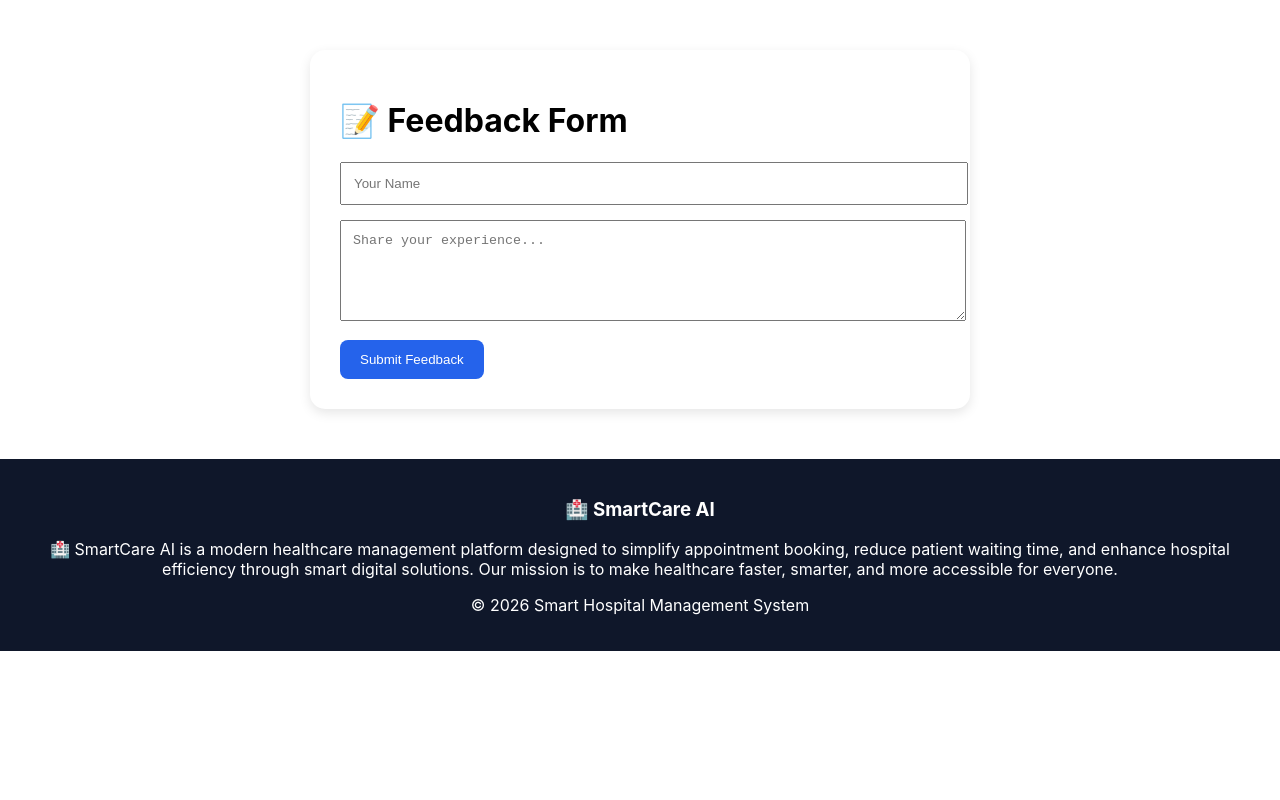
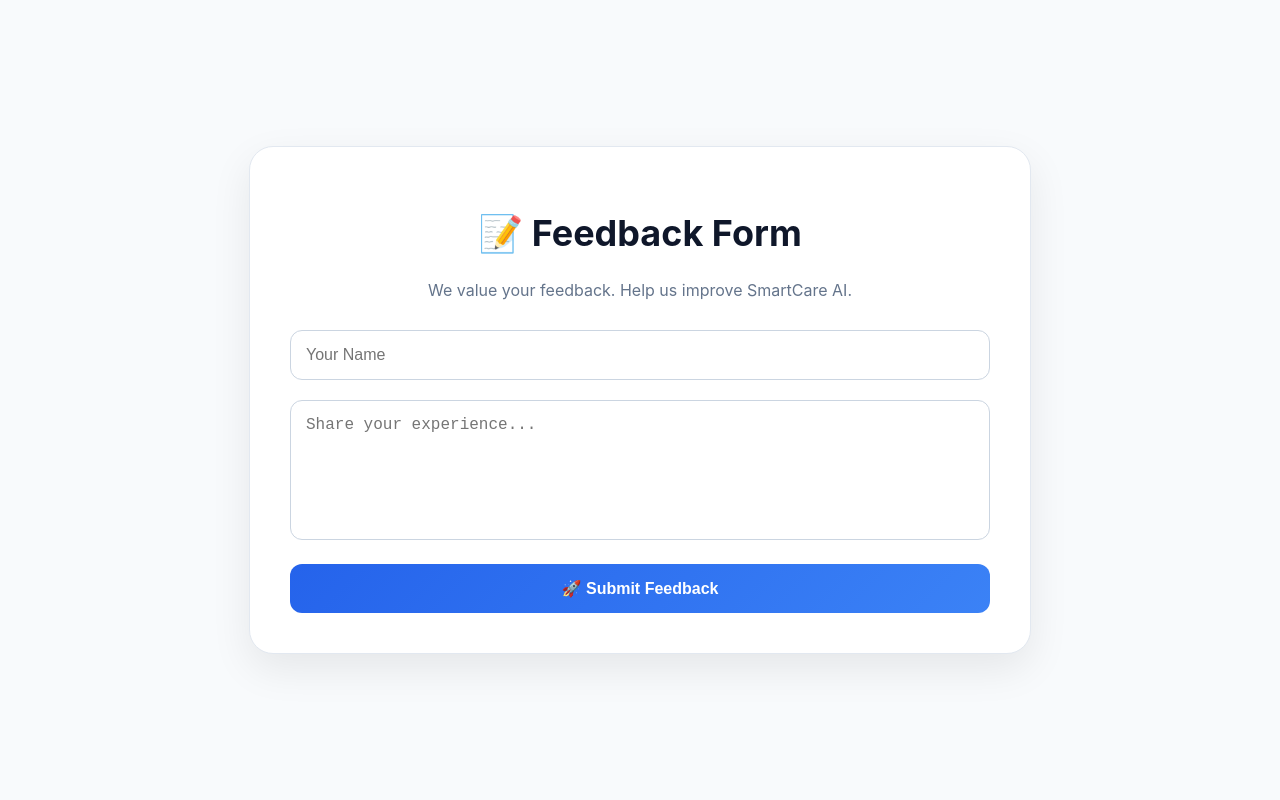
Before and after one commit to SuryaSomeswar/SmartCare-AI, a React (Create React App) app in the folder frontend/: page /feedback in a window 1280 px wide. Shown: the top 800 px of the page. Built offline with nearby package versions, Linux system fonts and the light colour scheme; sample sign-in values are in the browser's storage.

Commit message:
Update Feedback.js

```diff
--- a/frontend/src/pages/Feedback.js
+++ b/frontend/src/pages/Feedback.js
@@ -2,11 +2,8 @@ import { useState } from "react";
 import axios from "axios";
 
 function Feedback() {
-  const [name, setName] =
-    useState("");
-
-  const [message, setMessage] =
-    useState("");
+  const [name, setName] = useState("");
+  const [message, setMessage] = useState("");
 
   const submitFeedback = async (e) => {
     e.preventDefault();
@@ -20,34 +17,59 @@ function Feedback() {
         }
       );
 
-      alert(
-        "Thank you for your feedback!"
-      );
+      alert("Thank you for your feedback!");
 
       setName("");
       setMessage("");
-
     } catch (error) {
       console.log(error);
-      alert(
-        "Failed to submit feedback"
-      );
+      alert("Failed to submit feedback");
     }
   };
 
   return (
     <div
       style={{
-        maxWidth: "600px",
-        margin: "50px auto",
-        background: "#fff",
-        padding: "30px",
-        borderRadius: "15px",
-        boxShadow:
-          "0 4px 12px rgba(0,0,0,0.1)",
+        minHeight: "100vh",
+        background: "#f8fafc",
+        display: "flex",
+        justifyContent: "center",
+        alignItems: "center",
+        padding: "40px 20px",
+        boxSizing: "border-box",
       }}
     >
-      <h1>📝 Feedback Form</h1>
+      <div
+        style={{
+          width: "100%",
+          maxWidth: "700px",
+          background: "#ffffff",
+          padding: "40px",
+          borderRadius: "24px",
+          boxShadow: "0 15px 40px rgba(0,0,0,0.08)",
+          border: "1px solid #e2e8f0",
+        }}
+      >
+        <h1
+          style={{
+            marginBottom: "25px",
+            color: "#0f172a",
+            fontSize: "36px",
+            textAlign: "center",
+          }}
+        >
+          📝 Feedback Form
+        </h1>
+
+        <p
+          style={{
+            textAlign: "center",
+            color: "#64748b",
+            marginBottom: "30px",
+          }}
+        >
+          We value your feedback. Help us improve SmartCare AI.
+        </p>
 
         <form onSubmit={submitFeedback}>
           <input
@@ -60,8 +82,12 @@ function Feedback() {
             required
             style={{
               width: "100%",
-            padding: "12px",
-            marginBottom: "15px",
+              padding: "15px",
+              marginBottom: "20px",
+              borderRadius: "12px",
+              border: "1px solid #cbd5e1",
+              fontSize: "16px",
+              boxSizing: "border-box",
             }}
           />
 
@@ -71,29 +97,39 @@ function Feedback() {
             onChange={(e) =>
               setMessage(e.target.value)
             }
-          rows="5"
+            rows="6"
             required
             style={{
               width: "100%",
-            padding: "12px",
+              padding: "15px",
+              borderRadius: "12px",
+              border: "1px solid #cbd5e1",
+              fontSize: "16px",
+              resize: "none",
+              boxSizing: "border-box",
             }}
           />
 
           <button
             type="submit"
             style={{
-            marginTop: "15px",
-            background: "#2563eb",
+              width: "100%",
+              marginTop: "20px",
+              background:
+                "linear-gradient(135deg,#2563eb,#3b82f6)",
               color: "white",
               border: "none",
-            padding: "12px 20px",
-            borderRadius: "8px",
+              padding: "15px",
+              borderRadius: "12px",
               cursor: "pointer",
+              fontSize: "16px",
+              fontWeight: "bold",
             }}
           >
-          Submit Feedback
+            🚀 Submit Feedback
           </button>
         </form>
+      </div>
     </div>
   );
 }
```
Lines whose indentation alone changed are shown as unchanged.
